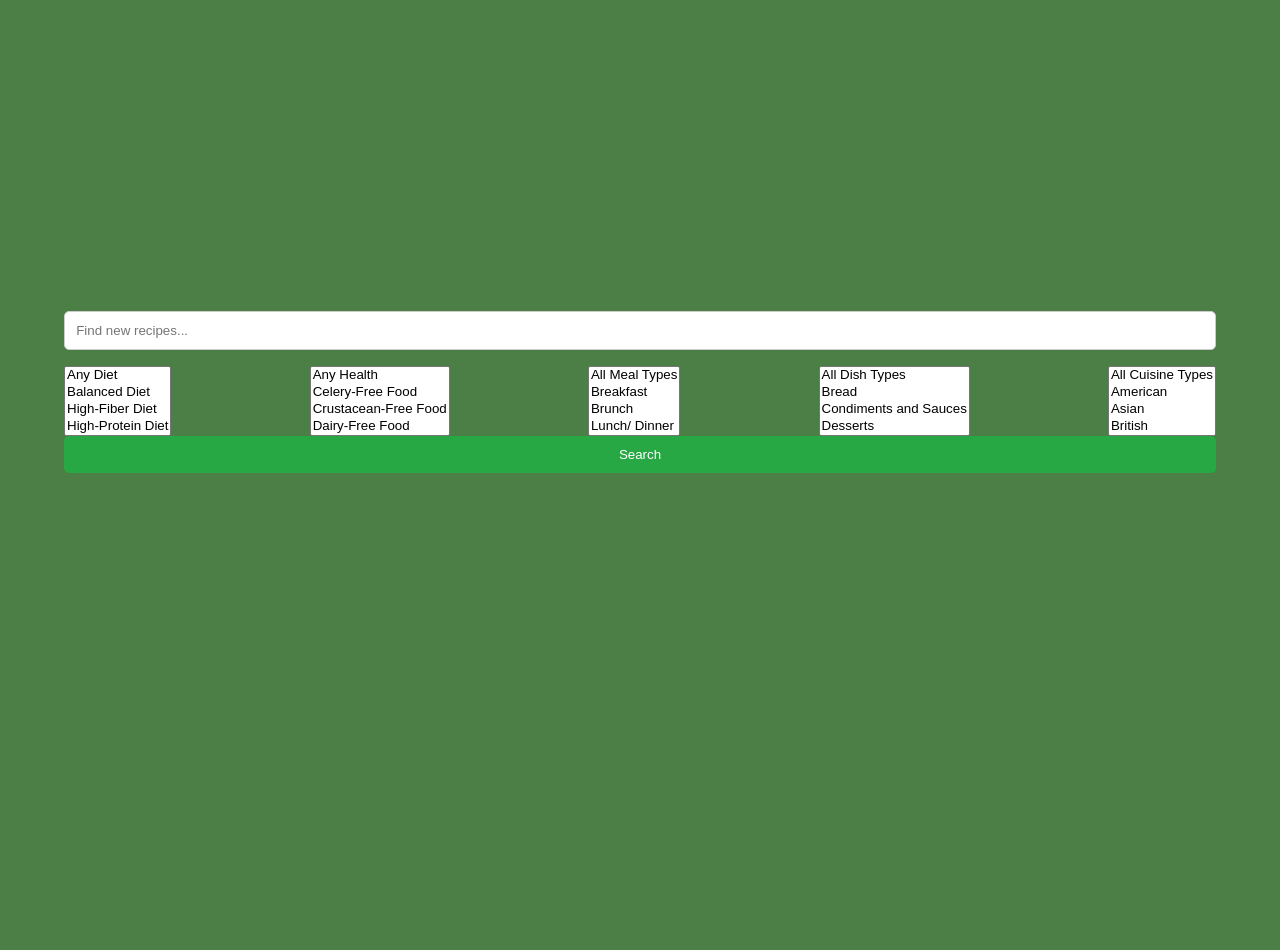
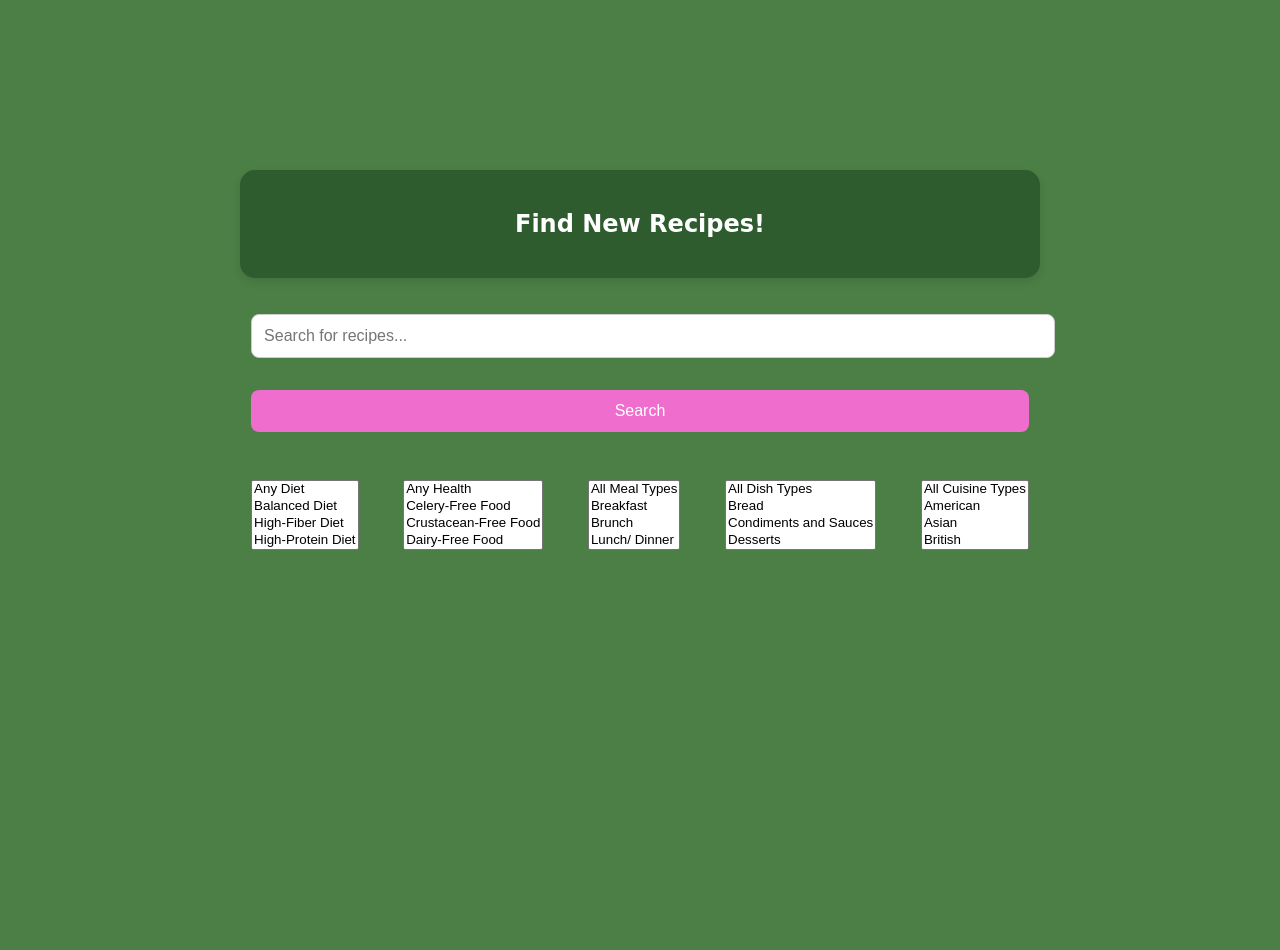
Before and after one commit to pjeff1465/capstone_project, a Python web app: template app/templates/dashboard.html in a window 1280 px wide. Before the commit the page ends 473 px from the top, so only its background shows below. Run offline with Jinja, Linux system fonts and the light colour scheme; the template is opened without the code that fills it, so the values that code supplies are empty; some libraries are stand-ins or nearby versions.

Commit message:
fixed styling but messed up filters

```diff
--- a/app/static/css/main.css
+++ b/app/static/css/main.css
@@ -12,20 +12,117 @@ h1 {
 }
 /* -----------------------------------------------------DASHBOARD CSS------------------------------------------------------ */
 
-.dashboard-body{
+.searchtitle {
+    background-color: #2e5c2e;
+    color: white;
     display: flex;
+    flex-direction: column;
     justify-content: center;
+    align-items: center;
+    box-sizing: border-box;
+    width: 80%;                /* or set a max-width */
+    max-width: 800px;          /* limits how wide it can get */
+    max-height: 120px;
+    margin: 20px auto;         /* centers it horizontally and adds vertical space */
+    padding: 20px;             /* inner space */
+    border-radius: 15px;       /* rounded corners */
+    box-shadow: 0 4px 10px rgba(0, 0, 0, 0.1); /* optional soft shadow */
+}
+
+.dashboard-body {
+    display: flex;
+    flex-direction: column;
+    align-items: center;
+    padding-top: 150px; /* space below the green title box */
+}
+
+.search-container {
+    width: 100%;
+    max-width: 1000px;
+    padding: 20px;
+    box-sizing: border-box;
+}
+
+/* Layout of the whole form */
+.search-form {
+    display: flex;
+    flex-direction: column;
+    gap: 2rem;
     align-items: center;
 }
 
-.search-container{
-    padding: 1rem;
-    width: 90%;
+/* Search bar on top */
+.search-bar-wrapper {
+    display: flex;
+    justify-content: center;
+    width: 100%;
+    max-width: 800px;
+    gap: 10px;
+}
+
+.search-input {
+    flex: 1;
+    padding: 12px;
+    font-size: 16px;
+    border-radius: 8px;
+    border: 1px solid #ccc;
+    width: 100%;
+}
+
+.custom-search-button {
+    background-color: #ef6ecd !important; /* Change to any color */
+    color: white !important;
+    padding: 12px !important;
+    font-size: 16px !important;
+    border: none !important;
+    border-radius: 8px !important;
+    cursor: pointer !important;
+}
+.custom-search-button:hover {
+    background-color: #ee42c0 !important; /* Optional: darker on hover */
+}
+
+/* Filters below */
+.filter-form {
+    display: flex;
+    flex-wrap: wrap;
+    justify-content: center;
+    gap: 15px;
+    width: 100%;
+}
+
+.filter-form select {
+    width: 100%;
+    max-width: 400px;
+    min-width: 350px;
+    padding: 10px;
+    font-size: 14px;
+    border-radius: 8px;
+    border: 1px solid #ccc;
 }
 
 /* -----------------------------------------------------RESULTS LIST CSS------------------------------------------------------ */
+.title {
+    background-color: #2e5c2e;
+    color: white;
+    display: flex;
+    flex-direction: column;
+    justify-content: center;
+    align-items: center;
+    box-sizing: border-box;
+    width: 80%;                /* or set a max-width */
+    max-width: 800px;          /* limits how wide it can get */
+    max-height: 120px;
+    margin: 20px auto;         /* centers it horizontally and adds vertical space */
+    padding: 20px;             /* inner space */
+    border-radius: 15px;       /* rounded corners */
+    box-shadow: 0 4px 10px rgba(0, 0, 0, 0.1); /* optional soft shadow */
+}
+
+
 .filters-container{
     display: flex;
+    flex-direction: column;
     flex-wrap: wrap;
     justify-content: center;
     align-items: center;
@@ -71,6 +168,19 @@ h1 {
     display: flex;
     flex-wrap: wrap;
     justify-content: space-between;
+}
+
+.custom-search-button {
+    background-color: #ef6ecd !important; /* Change to any color */
+    color: white !important;
+    padding: 12px !important;
+    font-size: 16px !important;
+    border: none !important;
+    border-radius: 8px !important;
+    cursor: pointer !important;
+}
+.custom-search-button:hover {
+    background-color: #ee42c0 !important; /* Optional: darker on hover */
 }
 
 /* -----------------------------------------------------RECIPE DETAILS CSS------------------------------------------------------ */
--- a/app/templates/dashboard.html
+++ b/app/templates/dashboard.html
@@ -6,58 +6,24 @@
 <head>
     <meta charset="UTF-8">
     <meta name="viewport" content="width=device-width, initial-scale=1.0">
-    <link rel="stylesheet" href="..\static\css\main.css">
+    <link rel="stylesheet" href="../static/css/main.css">
     <title>Dashboard</title>
-    <style>
-        .search-form {
-            display: flex;
-            flex-wrap: wrap;
-            justify-content: space-between;
-        }
+</head>
 
-        .search-input {
-            flex: 2;
-            min-width: 300px;
-            padding: 8px;
-            font-size: 16px;
-        }
+<body class="dashboard-body">
+    <div class="searchtitle">
+        <h2>Find New Recipes!</h2>
+    </div>
 
-        .filter-form {
-            display: flex;
-            flex-wrap: wrap;
-            gap: 20px; /* space between items */
-        }
-
-        .choices {
-            min-width: 300px;
-            max-width: 400px;
-            height: auto;
-            font-size: 16px;
-            overflow-y: auto;
-        }
-
-        /* .filter-dropdown {
-            flex: 1;
-            min-width: 200px; /* Make the dropdown wider *
-            padding: 8px;
-            font-size: 16px;
-            height: 150px; /* Make it taller if it's a multiple select *
-            overflow-y: auto; /* Scrollbar appears if needed *
-        } */
-
-        .search-button {
-            padding: 8px 16px;
-            font-size: 16px;
-        }
-
-    </style>
-</head>
-<body class="dashboard-body">
-    <div class="search-container">
-        <form action="/data" method="post" class="search-form">
-            <input type="text" name="query" placeholder="Find new recipes...">
+    <div class="filters-container">
+        <div class="filters">
+            <form action="/data" method="post" style="margin-bottom: 20px;" class="filters-form">
+                <div class="search-bar-wrapper" style="display: flex; flex-direction: column; width: 100%; max-width: 800px; margin: 0 auto 2rem auto; gap: 1rem;">
+                    <input type="text" name="query" class="search-input" placeholder="Search for recipes..." style="width: 100%; padding: 12px; font-size: 16px; border-radius: 8px; border: 1px solid #ccc;">
+                    <input type="submit" value="Search" class="custom-search-button">
+                </div>
                 <!-- Diet type dropdown -->
-             <select name="diet[]" multiple>
+                <select name="diet[]" class="dropdown" multiple>
                     <option value="">Any Diet</option>
                     <option value="balanced">Balanced Diet</option>
                     <option value="high-fiber">High-Fiber Diet</option>
@@ -67,8 +33,8 @@
                     <option value="low-sodium">Low-Sodium Diet</option>
                 </select>
 
-             <!-- Health type Dropdown -->
-            <select name="health[]" multiple>
+                <!-- Health type dropdown -->
+                <select name="health[]" class="dropdown" multiple>
                     <option value="">Any Health</option>
                     <option value="celery-free">Celery-Free Food</option>
                     <option value="crustacean-free">Crustacean-Free Food</option>
@@ -90,7 +56,7 @@
                 </select>
 
                 <!-- Meal Type Dropdown -->
-            <select name="mealType[]" multiple>
+                <select name="mealType[]" class="dropdown" multiple>
                     <option value="">All Meal Types</option>
                     <option value="breakfast">Breakfast</option>
                     <option value="brunch">Brunch</option>
@@ -100,7 +66,7 @@
                 </select>
 
                 <!-- Dish Type Dropdown -->
-            <select name="dishType[]" multiple>
+                <select name="dishType[]" class="dropdown" multiple>
                     <option value="">All Dish Types</option>
                     <option value="bread">Bread</option>
                     <option value="condiments and sauces">Condiments and Sauces</option>
@@ -121,7 +87,7 @@
                 </select>
 
                 <!-- Cuisine Types Dropdown -->
-            <select name="cuisineType[]" multiple>
+                <select name="cuisineType[]" class="dropdown" multiple>
                     <option value="">All Cuisine Types</option>
                     <option value="american">American</option>
                     <option value="asian">Asian</option>
@@ -137,9 +103,8 @@
                     <option value="middle eastern">Middle Eastern</option>
                     <option value="south american">South American</option>
                 </select>
-
-            <input type="submit" value="Search">
             </form>
+        </div>
     </div>
 </body>
 </html>
```
Also changed, not shown: app/templates/results_list.html (+5 -3 lines). Lines whose indentation alone changed are shown as unchanged.
